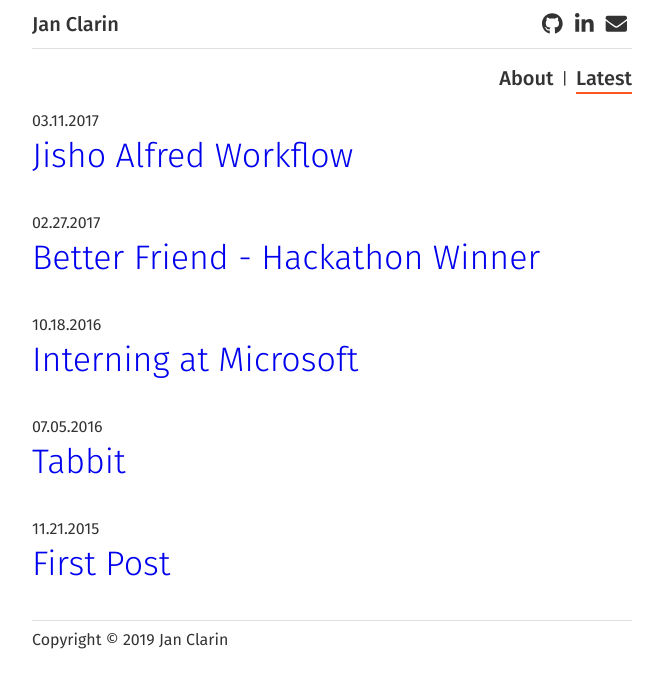
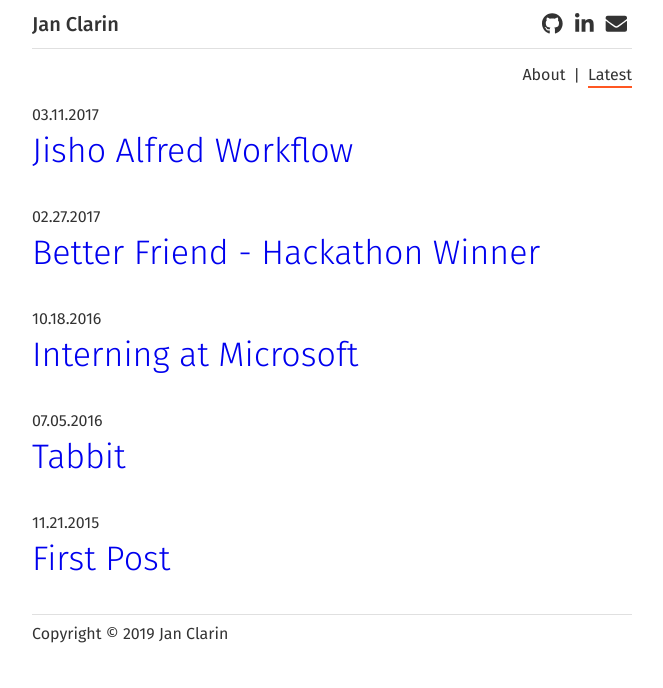
Before and after one commit to janclarin/janclarin.github.io, a Jekyll site: the page built from index.md, in a window 1280 px wide. Shown: the top 688 px of the page, without its empty margins (308-971 px from the left). Built offline with Jekyll 4.4.1, drawn with Linux system fonts in a browser that asks for light colours; nearby versions of some CDN libraries.

Commit message:
Use body font for navigation links

```diff
--- a/_sass/partials/_typography.scss
+++ b/_sass/partials/_typography.scss
@@ -10,11 +10,14 @@ h1, h2, h3, h4, h5, h6 {
   font-weight: $weight-light;
 }
 
-.site-nav-link a,
 .site-title {
   color: inherit;
   font-size: $text-medium;
   font-weight: $weight-medium;
+}
+
+.site-nav-link a {
+  color: inherit;
 }
 
 .social-link a {
```
